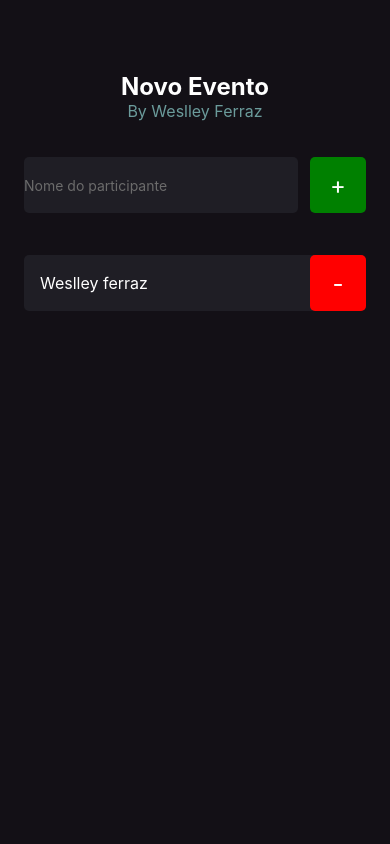
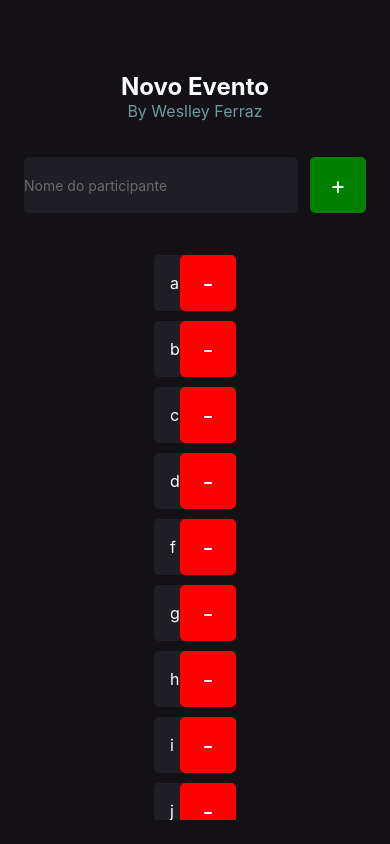
Before and after one commit to weslley281/inhere, a React Native app: screen / in a window 390 px wide. Built offline with nearby package versions, Linux system fonts and the light colour scheme.

Commit message:
erro no estilo

```diff
--- a/src/screens/Home/index.tsx
+++ b/src/screens/Home/index.tsx
@@ -1,8 +1,10 @@
-import { Text, TextInput, View, TouchableOpacity } from 'react-native';
+import { Text, TextInput, View, TouchableOpacity, ScrollView } from 'react-native';
 import { Participant } from '../../components/Participant';
 import { styles } from './styles';
 
 export function Home() {
+    const participants = ['a', 'b', 'c', 'd', 'f', 'g', 'h', 'i', 'j', 'k', 'l'];
+
     function handlePaticipantAdd() {
         console.log('Adciona um Participante');
     }
@@ -15,7 +17,9 @@ export function Home() {
         <View style={styles.container}>
             <Text style={styles.eventName}>Novo Evento</Text>
 
-      <Text style={styles.eventDate}>By Weslley Ferraz</Text>
+            <Text style={styles.eventDate}>
+                By Weslley Ferraz
+            </Text>
 
             <View style={styles.form}>
                 <TextInput
@@ -25,11 +29,23 @@ export function Home() {
                 />
 
                 <TouchableOpacity style={styles.button} onPress={handlePaticipantAdd}>
-          <Text style={styles.buttonText}>+</Text>
+                    <Text style={styles.buttonText}>
+                        +
+                    </Text>
                 </TouchableOpacity>
             </View>
 
-      <Participant name="Weslley ferraz" onRemove={() => handlePaticipantRemove('Weslley')}/>
+            <ScrollView showsVerticalScrollIndicator={false}>
+                {
+                    participants.map(participant => (
+                        <Participant
+                            key={participant}
+                            name={participant}
+                            onRemove={() => handlePaticipantRemove('Weslley')}
+                        />
+                    ))
+                }
+            </ScrollView>
         </View>
     );
 }
```
Lines whose indentation alone changed are shown as unchanged.
